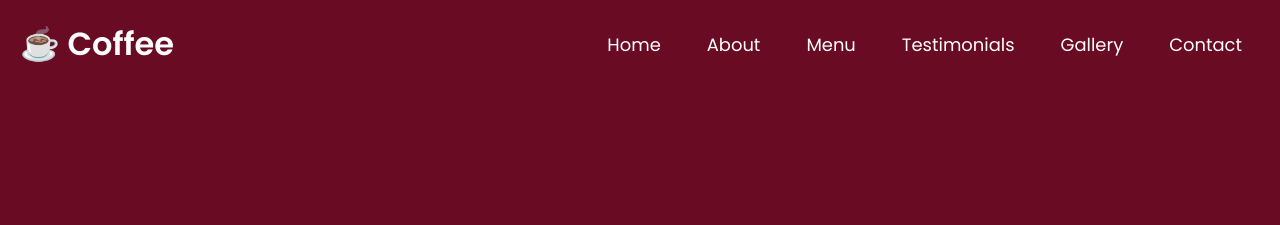
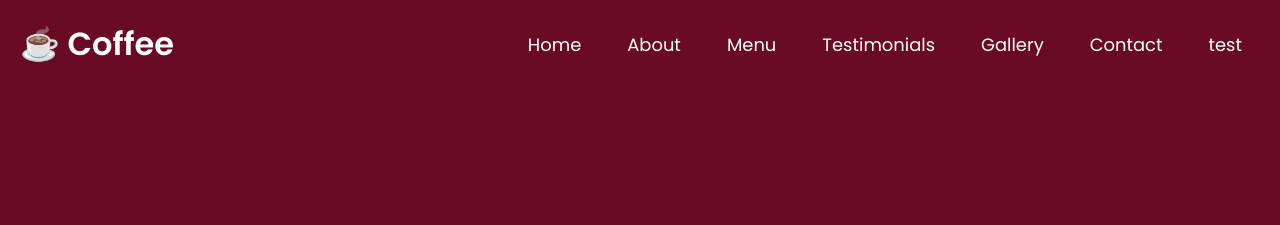
Before and after one commit to iqrakhan-0126/azam_cafe, a plain HTML site: page index.html in a window 1280 px wide. Shown: the top 225 px of the page. Drawn offline with Linux system fonts and the light colour scheme; a web font is replaced by a local one.

Commit message:
test added

```diff
--- a/index.html
+++ b/index.html
@@ -34,6 +34,9 @@
         </li>
         <li class="nav-item">
             <a href="#" class="nav-link">Contact</a>
+        </li>
+        <li class="nav-item">
+            <a href="#" class="nav-link">test</a>
         </li>
 
      </ul>
```
